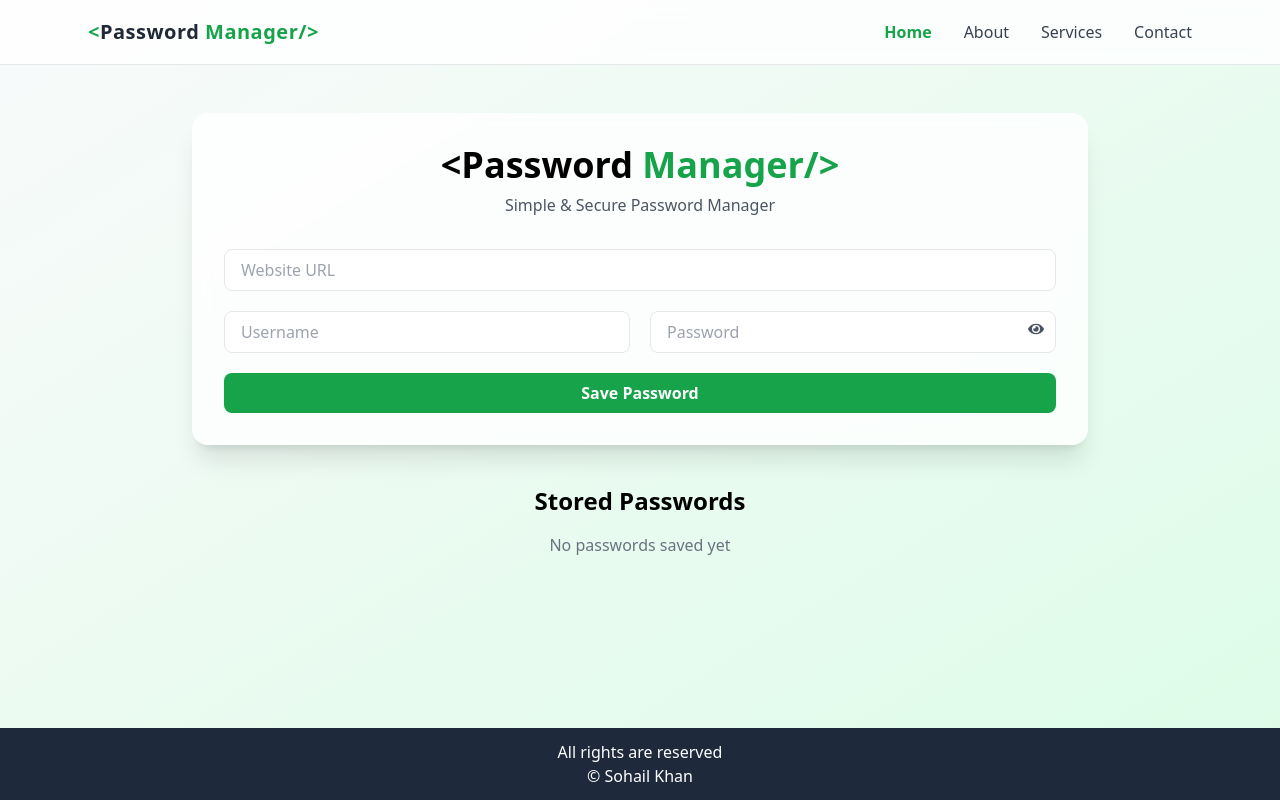
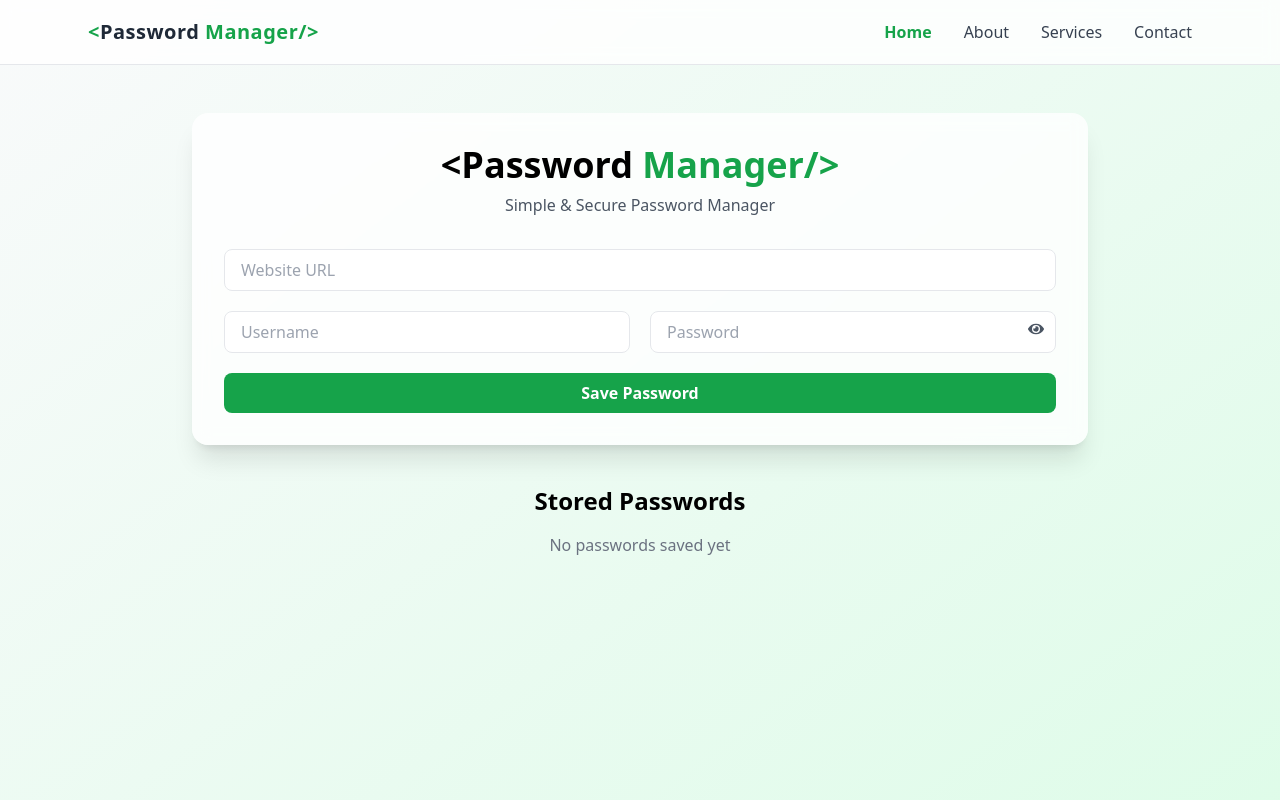
Before and after one commit to Developer-Sohail786/Password-Manager-local-Storage-, a React app in the folder Password Manager(local)/: page / in a window 1280 px wide. Shown: the top 800 px of the page. Built offline with nearby package versions, Linux system fonts and the light colour scheme; the HTML template or start-up script is replaced by a standard one.

Commit message:
Add div wrapper to Home component
Wrap Manager component in a div for layout.

```diff
--- a/Password Manager(local)/src/Pages/Home.jsx
+++ b/Password Manager(local)/src/Pages/Home.jsx
@@ -1,13 +1,10 @@
 import Manager from "../Components/Manager";
-
 
 const Home = () => {
   return (
-    <>
+    <div className="min-h-screen">
       <Manager />
-
-
-    </>
+    </div>
   );
 };
 
```
